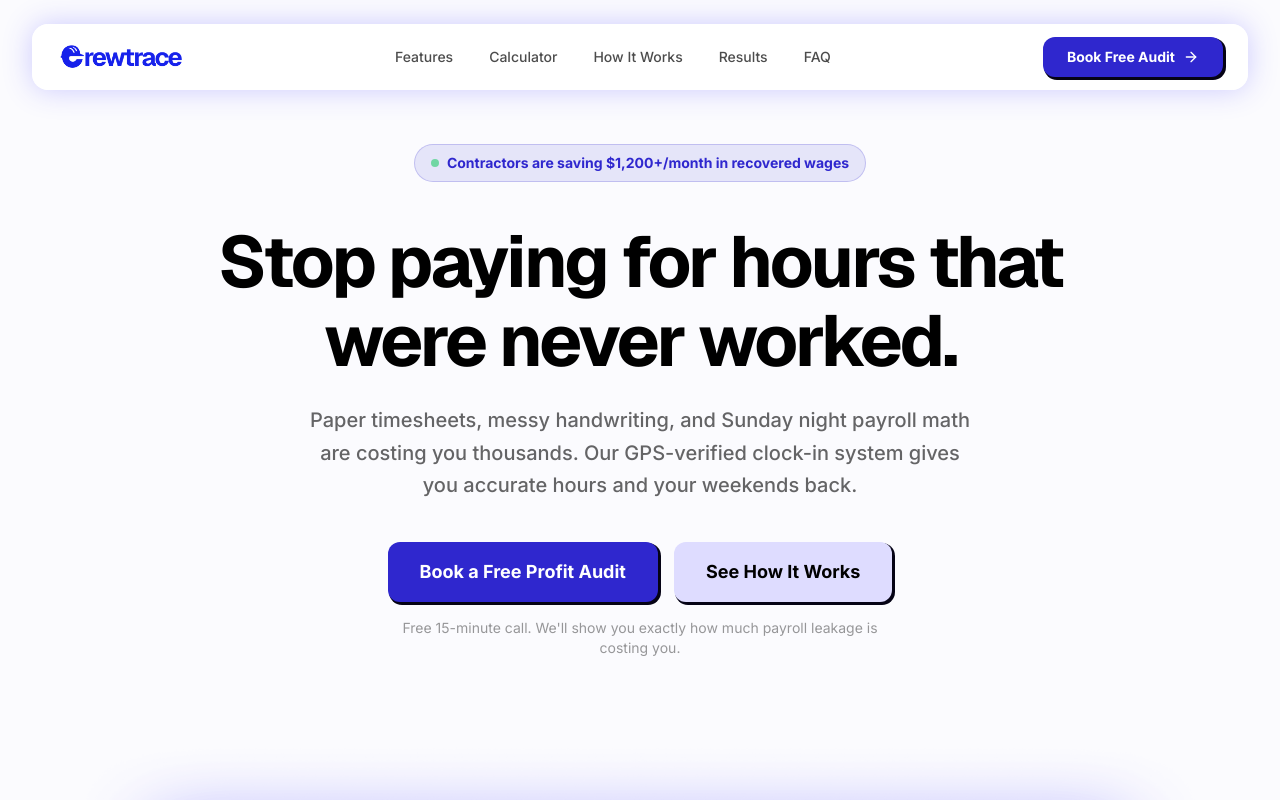
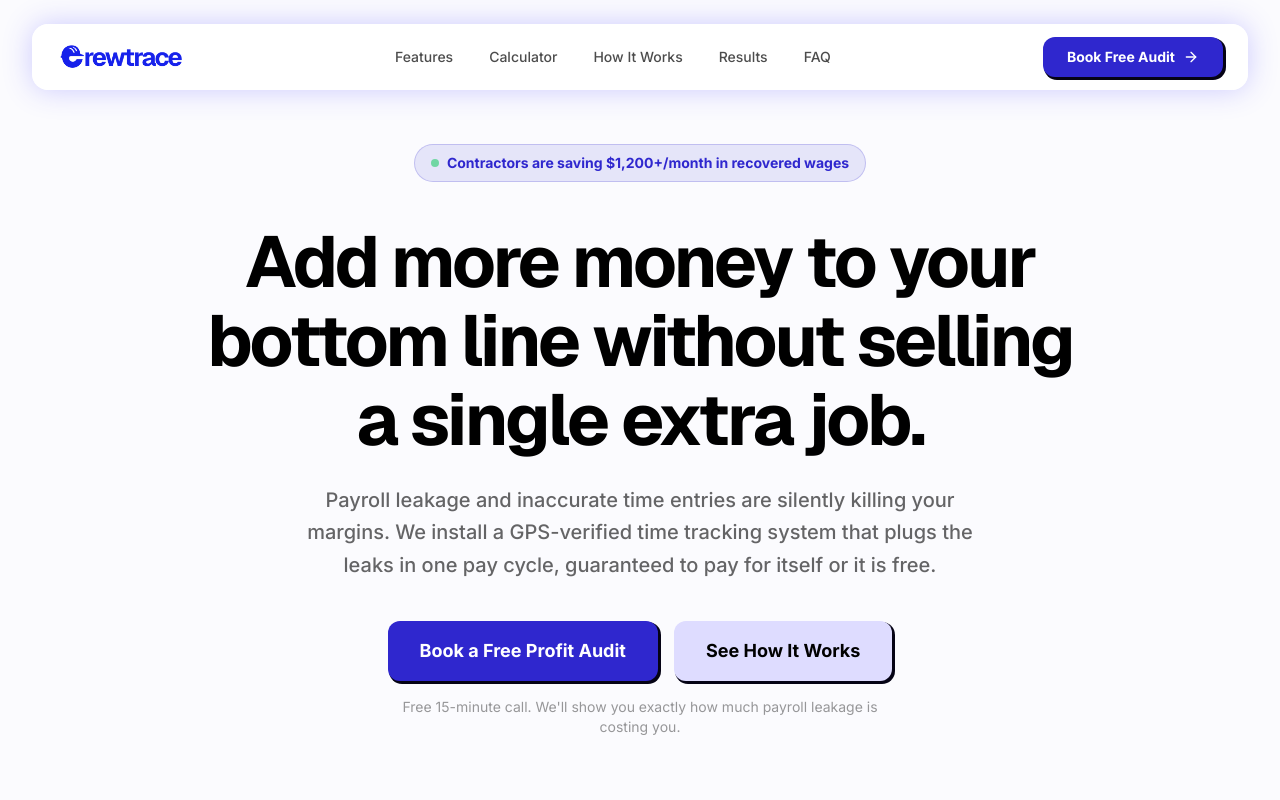
Before and after one commit to cartermitchell13/crewtrace-landing, a Next.js app: page / in a window 1280 px wide. Shown: the top 800 px of the page. Built offline with nearby package versions, Linux system fonts and the light colour scheme.

Commit message:
copy changes

```diff
--- a/components/Hero.tsx
+++ b/components/Hero.tsx
@@ -15,10 +15,10 @@ export default function Hero() {
 
                 <div className="space-y-6 max-w-4xl mx-auto">
                     <h1 className="text-5xl md:text-7xl font-bold tracking-tight text-foreground leading-[1.1]">
-                        Stop paying for hours that were never worked.
+                        Add more money to your bottom line without selling a single extra job.
                     </h1>
                     <p className="text-lg md:text-xl text-foreground/60 max-w-2xl mx-auto leading-relaxed font-medium">
-                        Paper timesheets, messy handwriting, and Sunday night payroll math are costing you thousands. Our GPS-verified clock-in system gives you accurate hours and your weekends back.
+                        Payroll leakage and inaccurate time entries are silently killing your margins. We install a GPS-verified time tracking system that plugs the leaks in one pay cycle, guaranteed to pay for itself or it is free.
                     </p>
                 </div>
 
```
